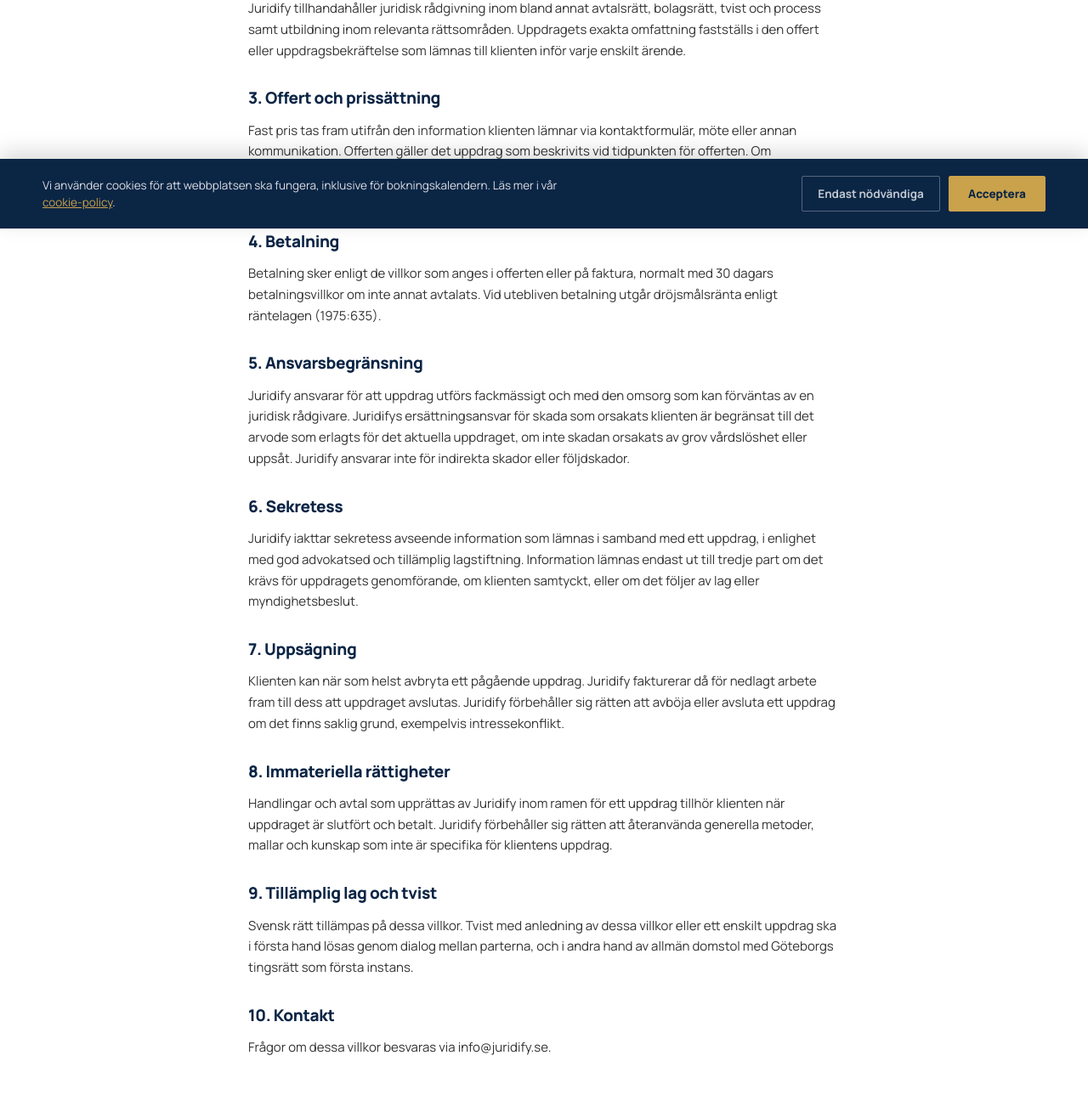
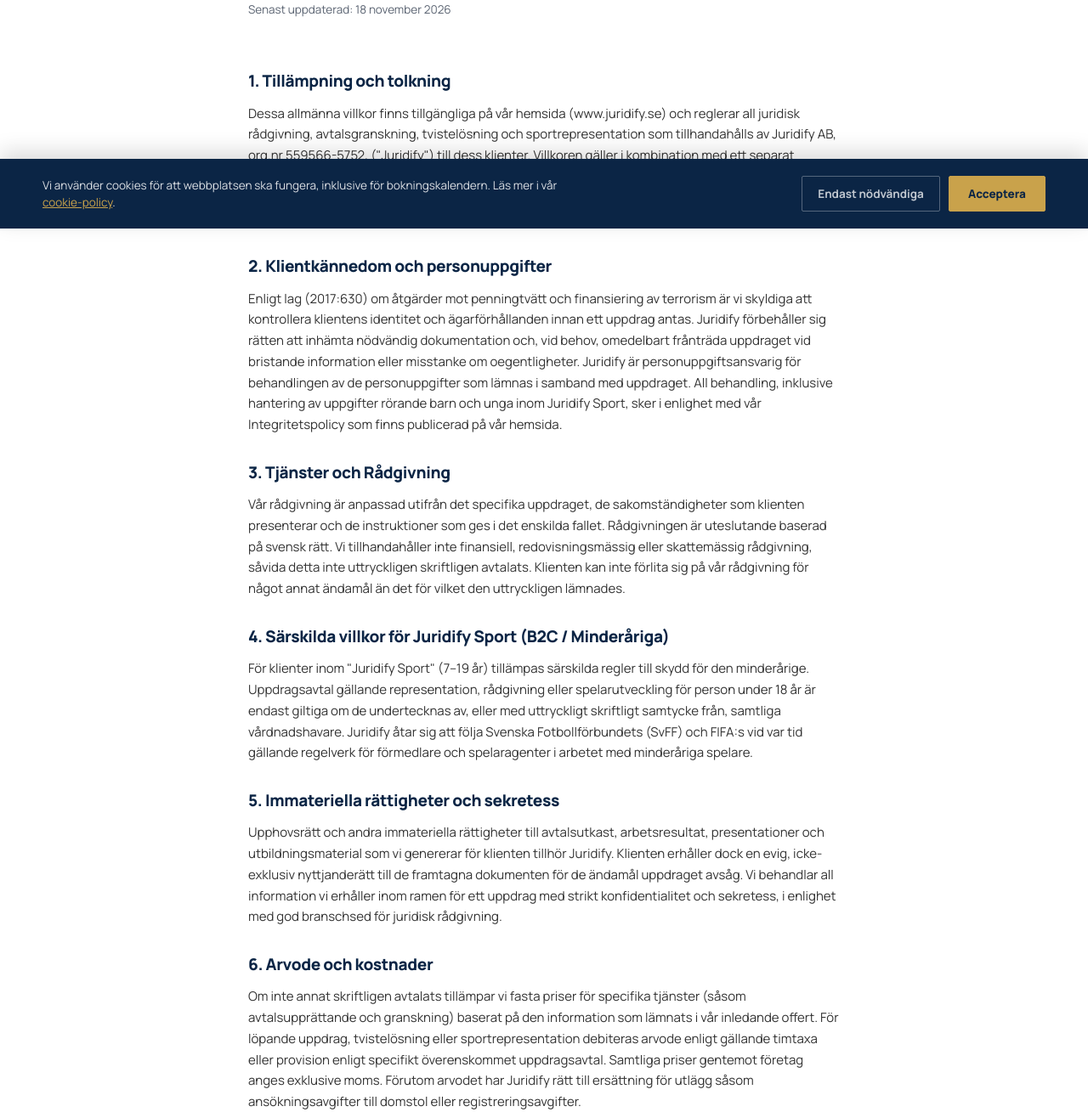
Before and after one commit to JuridifyAB/Juridify, a plain HTML site: page villkor.html in a window 1280 px wide. Shown: the part 531-1840 px from the top of the page at 85% size. Drawn offline with Linux system fonts and the light colour scheme.

Commit message:
Revise and update terms and conditions in villkor.html

```diff
--- a/villkor.html
+++ b/villkor.html
@@ -58,37 +58,56 @@ footer{background:var(--navy);color:rgba(255,255,255,0.7);padding:36px 0;margin-
 </section>
 
 <section>
-  <div class="wrap">
-    <h2>1. Om Juridify AB</h2>
-    <p>Dessa allmänna villkor gäller för tjänster som tillhandahålls av Juridify AB, organisationsnummer 559566-5752 ("Juridify", "vi", "oss"), med säte i Göteborg. Villkoren gäller vid alla uppdrag som förmedlas via juridify.se eller ingås direkt med Juridify, om inte annat avtalats skriftligen.</p>
+<section class="hero">
+<div class="wrap">
+<a class="back-link" href="index.html">← Tillbaka till startsidan</a>
+<div class="eyebrow" style="margin-top:20px;">Juridiskt</div>
+<h1>Allmänna villkor.</h1>
+<p class="updated">Senast uppdaterad: 18 november 2026</p>
+</div>
+</section>
 
-    <h2>2. Tjänster</h2>
-    <p>Juridify tillhandahåller juridisk rådgivning inom bland annat avtalsrätt, bolagsrätt, tvist och process samt utbildning inom relevanta rättsområden. Uppdragets exakta omfattning fastställs i den offert eller uppdragsbekräftelse som lämnas till klienten inför varje enskilt ärende.</p>
+<section>
+<div class="wrap">
+<h2>1. Tillämpning och tolkning</h2>
+<p>Dessa allmänna villkor finns tillgängliga på vår hemsida (www.juridify.se) och reglerar all juridisk rådgivning, avtalsgranskning, tvistelösning och sportrepresentation som tillhandahålls av Juridify AB, org.nr 559566-5752, ("Juridify") till dess klienter. Villkoren gäller i kombination med ett separat uppdragsavtal (eller accepterad offert) och äger tillämpning på såväl företag (B2B) som privatpersoner (B2C), inklusive tjänster inom "Juridify Sport". Vid motstridighet äger uppdragsavtalet företräde.</p>
 
-    <h2>3. Offert och prissättning</h2>
-    <p>Fast pris tas fram utifrån den information klienten lämnar via kontaktformulär, möte eller annan kommunikation. Offerten gäller det uppdrag som beskrivits vid tidpunkten för offerten. Om uppdragets omfattning ändras väsentligt under arbetets gång förbehåller sig Juridify rätten att revidera offerten, efter samråd med klienten.</p>
+<h2>2. Klientkännedom och personuppgifter</h2>
+<p>Enligt lag (2017:630) om åtgärder mot penningtvätt och finansiering av terrorism är vi skyldiga att kontrollera klientens identitet och ägarförhållanden innan ett uppdrag antas. Juridify förbehåller sig rätten att inhämta nödvändig dokumentation och, vid behov, omedelbart frånträda uppdraget vid bristande information eller misstanke om oegentligheter. Juridify är personuppgiftsansvarig för behandlingen av de personuppgifter som lämnas i samband med uppdraget. All behandling, inklusive hantering av uppgifter rörande barn och unga inom Juridify Sport, sker i enlighet med vår Integritetspolicy som finns publicerad på vår hemsida.</p>
 
-    <h2>4. Betalning</h2>
-    <p>Betalning sker enligt de villkor som anges i offerten eller på faktura, normalt med 30 dagars betalningsvillkor om inte annat avtalats. Vid utebliven betalning utgår dröjsmålsränta enligt räntelagen (1975:635).</p>
+<h2>3. Tjänster och Rådgivning</h2>
+<p>Vår rådgivning är anpassad utifrån det specifika uppdraget, de sakomständigheter som klienten presenterar och de instruktioner som ges i det enskilda fallet. Rådgivningen är uteslutande baserad på svensk rätt. Vi tillhandahåller inte finansiell, redovisningsmässig eller skattemässig rådgivning, såvida detta inte uttryckligen skriftligen avtalats. Klienten kan inte förlita sig på vår rådgivning för något annat ändamål än det för vilket den uttryckligen lämnades.</p>
 
-    <h2>5. Ansvarsbegränsning</h2>
-    <p>Juridify ansvarar för att uppdrag utförs fackmässigt och med den omsorg som kan förväntas av en juridisk rådgivare. Juridifys ersättningsansvar för skada som orsakats klienten är begränsat till det arvode som erlagts för det aktuella uppdraget, om inte skadan orsakats av grov vårdslöshet eller uppsåt. Juridify ansvarar inte för indirekta skador eller följdskador.</p>
+<h2>4. Särskilda villkor för Juridify Sport (B2C / Minderåriga)</h2>
+<p>För klienter inom "Juridify Sport" (7–19 år) tillämpas särskilda regler till skydd för den minderårige. Uppdragsavtal gällande representation, rådgivning eller spelarutveckling för person under 18 år är endast giltiga om de undertecknas av, eller med uttryckligt skriftligt samtycke från, samtliga vårdnadshavare. Juridify åtar sig att följa Svenska Fotbollförbundets (SvFF) och FIFA:s vid var tid gällande regelverk för förmedlare och spelaragenter i arbetet med minderåriga spelare.</p>
 
-    <h2>6. Sekretess</h2>
-    <p>Juridify iakttar sekretess avseende information som lämnas i samband med ett uppdrag, i enlighet med god advokatsed och tillämplig lagstiftning. Information lämnas endast ut till tredje part om det krävs för uppdragets genomförande, om klienten samtyckt, eller om det följer av lag eller myndighetsbeslut.</p>
+<h2>5. Immateriella rättigheter och sekretess</h2>
+<p>Upphovsrätt och andra immateriella rättigheter till avtalsutkast, arbetsresultat, presentationer och utbildningsmaterial som vi genererar för klienten tillhör Juridify. Klienten erhåller dock en evig, icke-exklusiv nyttjanderätt till de framtagna dokumenten för de ändamål uppdraget avsåg. Vi behandlar all information vi erhåller inom ramen för ett uppdrag med strikt konfidentialitet och sekretess, i enlighet med god branschsed för juridisk rådgivning.</p>
 
-    <h2>7. Uppsägning</h2>
-    <p>Klienten kan när som helst avbryta ett pågående uppdrag. Juridify fakturerar då för nedlagt arbete fram till dess att uppdraget avslutas. Juridify förbehåller sig rätten att avböja eller avsluta ett uppdrag om det finns saklig grund, exempelvis intressekonflikt.</p>
+<h2>6. Arvode och kostnader</h2>
+<p>Om inte annat skriftligen avtalats tillämpar vi fasta priser för specifika tjänster (såsom avtalsupprättande och granskning) baserat på den information som lämnats i vår inledande offert. För löpande uppdrag, tvistelösning eller sportrepresentation debiteras arvode enligt gällande timtaxa eller provision enligt specifikt överenskommet uppdragsavtal. Samtliga priser gentemot företag anges exklusive moms. Förutom arvodet har Juridify rätt till ersättning för utlägg såsom ansökningsavgifter till domstol eller registreringsavgifter.</p>
 
-    <h2>8. Immateriella rättigheter</h2>
-    <p>Handlingar och avtal som upprättas av Juridify inom ramen för ett uppdrag tillhör klienten när uppdraget är slutfört och betalt. Juridify förbehåller sig rätten att återanvända generella metoder, mallar och kunskap som inte är specifika för klientens uppdrag.</p>
+<h2>7. Fakturering och betalning</h2>
+<p>Fakturering sker enligt överenskommelse i uppdragsavtalet (exempelvis i förskott vid fasta priser eller månadsvis i efterskott för löpande ärenden). Betalningsvillkor är 30 dagar för företag och 14 dagar för privatpersoner. Vid dröjsmål med betalning utgår dröjsmålsränta enligt räntelagen. Vi förbehåller oss rätten att avbryta vårt arbete och frånträda uppdraget vid obetalda fakturor.</p>
 
-    <h2>9. Tillämplig lag och tvist</h2>
-    <p>Svensk rätt tillämpas på dessa villkor. Tvist med anledning av dessa villkor eller ett enskilt uppdrag ska i första hand lösas genom dialog mellan parterna, och i andra hand av allmän domstol med Göteborgs tingsrätt som första instans.</p>
+<h2>8. Ansvarsbegränsningar (B2B)</h2>
+<p>För näringsidkare gäller följande: Juridifys totala ansvar för skada som klienten lider till följd av fel, försummelse eller kontraktsbrott från vår sida är begränsat till det högsta av: (a) tre (3) gånger det arvode som klienten betalat för det specifika uppdraget, eller (b) en (1) miljon SEK. Vi ansvarar under inga omständigheter för indirekta skador, utebliven vinst, produktionsbortfall eller skada som drabbar tredje man. Ansvaret är uteslutande knutet till Juridify AB, varför inget personligt ansvar kan riktas mot grundare, enskilda jurister eller anställda. Dessa begränsningar gäller ej vid uppsåt eller grov vårdslöshet.</p>
 
-    <h2>10. Kontakt</h2>
-    <p>Frågor om dessa villkor besvaras via info@juridify.se.</p>
-  </div>
+<h2>9. Klagomål och Konsumentskydd</h2>
+<p>Eventuella klagomål eller krav på ersättning ska framställas skriftligen till oss utan oskäligt dröjsmål efter att omständigheten upptäckts. För konsumenter (inklusive klienter inom Juridify Sport) gäller ansvarsbegränsningarna i punkt 8 endast i den utsträckning de inte inskränker tvingande svensk konsumenträtt, såsom Konsumenttjänstlagen. Enligt distansavtalslagen samtycker konsumenter till att tjänsten påbörjas under ångerfristen, vilket medför att ångerrätten kan förverkas när tjänsten (t.ex. avtalsgranskningen) är fullgjord.</p>
+
+<h2>10. Försäkring</h2>
+<p>Juridify AB upprätthåller anpassade och relevanta ansvarsförsäkringar tecknade hos välkända försäkringsbolag, täckande den juridiska rådgivningsverksamheten.</p>
+
+<h2>11. Uppdragets upphörande</h2>
+<p>Klienten har rätt att när som helst skriftligen säga upp vårt uppdrag. Juridify äger rätt att frånträda uppdraget vid klientens väsentliga avtalsbrott, utebliven betalning, om tillräcklig kundkännedom inte kan uppnås, eller om ett fortsatt företrädande skulle strida mot god branschsed eller SvFF:s regelverk. Vid uppsägning är klienten skyldig att betala för nedlagd tid och uppkomna kostnader fram till uppsägningsdatumet.</p>
+
+<h2>12. Ändringar</h2>
+<p>Juridify har rätt att uppdatera dessa villkor. Den gällande versionen finns alltid publicerad på vår webbplats. Ändringar gäller endast för uppdrag som inleds efter att de nya villkoren har publicerats.</p>
+
+<h2>13. Tillämplig lag och tvistelösning</h2>
+<p>Dessa villkor tolkas och tillämpas i enlighet med svensk rätt. B2B: Tvister med företag ska slutligt avgöras av allmän domstol med Göteborgs tingsrätt som första instans. Om tvisteföremålets värde överstiger tio (10) prisbasbelopp ska tvisten istället avgöras genom skiljedom enligt Västsvenska Handelskammarens regler om förenklat skiljeförfarande, under strikt sekretess i Göteborg. Vi har dock alltid rätt att driva in klara och förfallna fordringar via Kronofogden. B2C: Tvister med konsumenter (inkl. Juridify Sport) kan prövas av Allmänna reklamationsnämnden (ARN) eller av svensk allmän domstol.</p>
+</div>
 </section>
 
 <footer>
```
